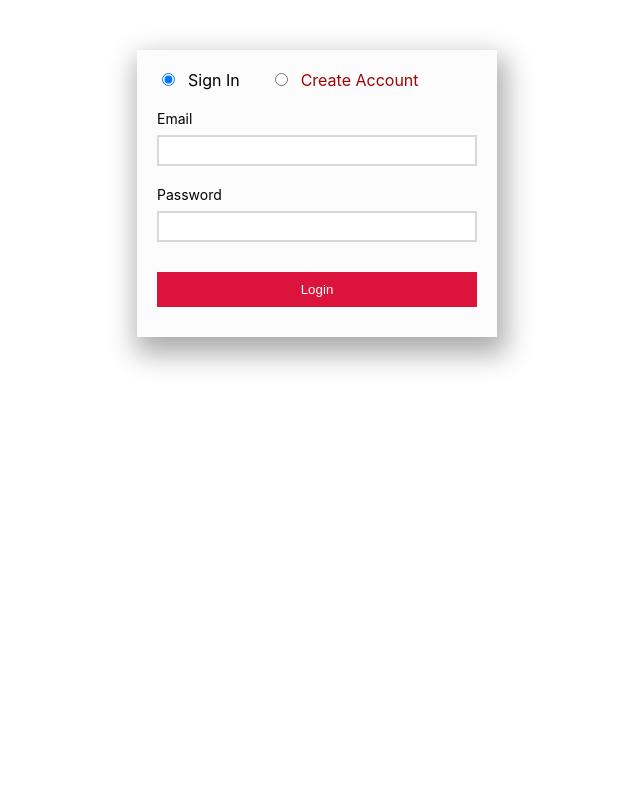
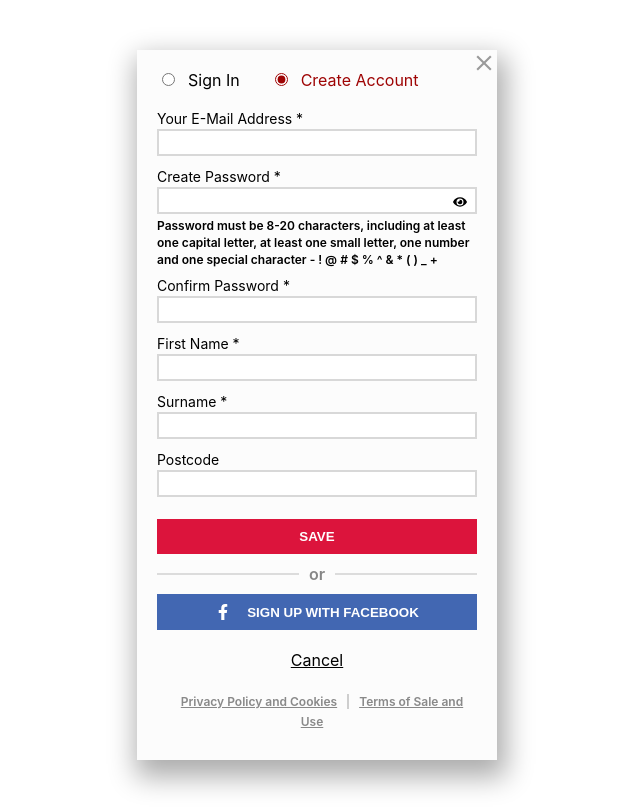
Before and after one commit to Josh-Licht/code-commerce, a React (Create React App) app: page / in a window 1280 px wide. Shown: the whole page, without its empty margins (323-963 px from the left). Built offline with nearby package versions, Linux system fonts and the light colour scheme.

Commit message:
completed signup layout.

```diff
--- a/src/components/Login/Login.css
+++ b/src/components/Login/Login.css
@@ -4,16 +4,16 @@
   border: 2px solid #8a8a8a54;
 }
 
-.login button, .signUp button {
+.login button {
   width: 100%;
   padding: 10px;
   margin: 10px 0;
   border: none;
   background-color: crimson;
   color: white;
+  transition: all .2s ease-in-out;
 }
 
 .login button:hover {
   background-color: #9e0404;
-  transition: all .2s ease-in-out;
 }
--- a/src/components/Signup/Signup.css
+++ b/src/components/Signup/Signup.css
@@ -1,10 +1,107 @@
+/** default styles */
 .signUp input {
   padding: 4px;
   margin:  2px 0;
   border: 2px solid #8a8a8a54;
 }
 
-.signUp button:hover {
-  background-color: #9e0404;
+.signUp button {
+  width: 100%;
+  padding: 10px;
+  margin: 10px 0;
+  border: none;
   transition: all .2s ease-in-out;
 }
+
+/** custom styles */
+.signUp {
+  display: flex;
+  flex-direction: column;
+  justify-content: center;
+  align-items: center;
+}
+
+.signUp .errorMsg {
+  text-align: left;
+  font-size: 13px;
+  padding-bottom: 20px;
+  color: red;
+}
+
+/** save button */
+.signUp button.save {
+  background-color: crimson;
+  color: white;
+  font-weight: 600;
+}
+
+.signUp button.save:hover {
+  background-color: #9e0404;
+}
+
+/** facebook button */
+.signUp button.facebook {
+  background-color: #4267B2;
+  color: white;
+  font-weight: 600;
+}
+
+.signUp button.facebook:hover {
+  background-color: #2d4f92;
+}
+
+.signUp button .icon {
+  padding-right: 16px;
+  font-size: 16px;
+}
+
+/** divider */
+.signUp .divider {
+  display: flex;
+  align-items: center;
+  text-align: center;
+  width: 100%;
+  color: #868686;
+  border-color: transparent;
+  font-weight: 600;
+}
+
+/* To show the lines on right
+and left sides of the text */
+.signUp .divider::after,
+.signUp .divider::before {
+  content: "";
+  border: 1px solid #c2c2c28a;
+  flex: 1;
+}
+
+/* Space on left and right sides of text */
+.signUp .divider:not(:empty)::before {
+  margin-right: 0.60em;
+}
+
+.signUp .divider:not(:empty)::after {
+  margin-left: 0.60em;
+}
+
+/** cancel */
+.signUp .cancel {
+  padding: 10px 0;
+}
+
+/** terms  */
+.signUp .terms {
+  padding: 10px 0;
+}
+
+.signUp .terms span {
+  font-size: 12px;
+  padding: 0 10px;
+  color: #696969c9;
+  font-weight: 600;
+}
+
+.signUp .terms span:first-child {
+  border-right: 2px solid #86868663;
+  height: 10px;
+}
--- a/src/components/Signup/Signup.jsx
+++ b/src/components/Signup/Signup.jsx
@@ -1,6 +1,6 @@
 import React, { Component } from 'react';
 import Input from '../Input/Input';
-import { FaEye, FaEyeSlash } from 'react-icons/fa';
+import { FaEye, FaEyeSlash, FaFacebookF } from 'react-icons/fa';
 import { signup, input } from '../validation';
 import '../base.css';
 import './Signup.css'
@@ -87,6 +87,10 @@ class Signup extends Component {
 
     return (
       <form className='signUp' onSubmit={this.handleSubmit}>
+        {Object.keys(errors).length > 0
+          ? <span className='errorMsg'>We're sorry, but one or more fields are incomplete or incorrect. <u>Find error(s)</u>.</span>
+          : null
+        }
         {
           inputData.map((item) => (
             <Input
@@ -105,7 +109,19 @@ class Signup extends Component {
             />
           ))
         }
-        <button type="submit">Save</button>
+        <button type="submit" className='save'>Save</button>
+        <div className='divider'>or</div>
+        <button className='facebook'>
+          <FaFacebookF className="icon"/>
+          sign up with facebook
+        </button>
+        <span className='cancel'><u>Cancel</u></span>
+        <div className='terms'>
+          {['Privacy Policy and Cookies','Terms of Sale and Use'].map(
+              item => <span><u>{item}</u></span>
+            )
+          }
+        </div>
       </form>
     );
   }
--- a/src/components/Toggle/Toggle.css
+++ b/src/components/Toggle/Toggle.css
@@ -4,9 +4,18 @@
   width: 25vw;
   align-items: flex-start;
   padding: 0 20px;
-  margin-top: 50px;
+  margin: 50px 0;
   background-color: #f5f5f554;
   box-shadow: 4px 12px 26px 5px #00000054;
+  position: relative;
+}
+
+.container .close {
+  position: absolute;
+  top: 0;
+  right: 0;
+  font-size: 26px;
+  color: #666666a6;
 }
 
 .toggle {
@@ -25,32 +34,3 @@
 .toggle label:last-child {
   color: #9e0404;
 }
-
-/** Signup */
-.signUp input {
-  padding: 4px;
-  margin:  2px 0;
-  border: 2px solid #8a8a8a54;
-}
-
-/** Login */
-.login input {
-  padding: 6px;
-  margin:  8px 0 10px;
-  border: 2px solid #8a8a8a54;
-}
-
-.login button, .signUp button {
-  width: 100%;
-  padding: 10px;
-  margin: 10px 0;
-  border: none;
-  background-color: crimson;
-  color: white;
-}
-
-.login button:hover,
-.signUp button:hover {
-  background-color: #9e0404;
-  transition: all .2s ease-in-out;
-}
--- a/src/components/Toggle/Toggle.jsx
+++ b/src/components/Toggle/Toggle.jsx
@@ -1,6 +1,7 @@
 import React from 'react';
 import Login from '../Login/Login';
 import Signup from '../Signup/Signup';
+import { IoMdClose } from 'react-icons/io';
 import '../base.css';
 import './Toggle.css'
 
@@ -14,7 +15,7 @@ class Toggle extends React.Component {
 
   handleOptionChange = (event) => {
     const value = event.target.value;
-    const login = value === 'create';
+    const login = value === 'sign-in';
     this.setState({ login });
   }
 
@@ -22,12 +23,13 @@ class Toggle extends React.Component {
     const { login } = this.state;
 
     const options = [
-      {label: 'Sign In', value: 'sign-in', checked: !login},
-      {label: 'Create Account', value: 'create', checked: login},
+      {label: 'Sign In', value: 'sign-in', checked: login},
+      {label: 'Create Account', value: 'create', checked: !login},
     ]
 
     return (
       <div className='container'>
+        <IoMdClose className="close" />
         <div className='toggle'>
           {options.map((item) => (
             <>
@@ -42,7 +44,7 @@ class Toggle extends React.Component {
             </>
           ))}
         </div>
-        {login ? <Signup /> : <Login />}
+        {login ? <Login /> : <Signup />}
       </div>
     );
   }
--- a/src/components/base.css
+++ b/src/components/base.css
@@ -26,3 +26,10 @@ form input {
 form input {
   width: 100%;
 }
+
+button {
+  text-transform: uppercase;
+  display: flex;
+  align-items: center;
+  justify-content: center;
+}
```
